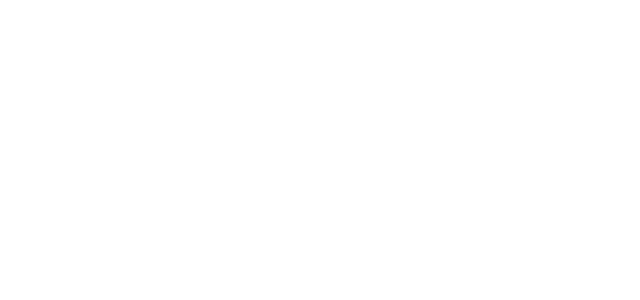
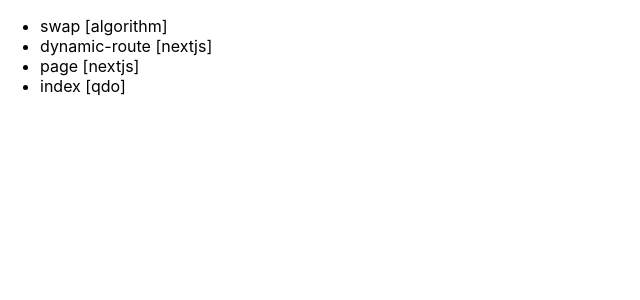
Before and after one commit to brainvader/qdo, a Next.js app: page /quiz in a window 1280 px wide. Shown: the top 300 px of the page, without its empty margins (0-640 px from the left). Built offline with nearby package versions, Linux system fonts and the light colour scheme.

Commit message:
Add index headings

```diff
--- a/pages/quiz/index.tsx
+++ b/pages/quiz/index.tsx
@@ -1,6 +1,7 @@
 import path from 'path'
 
 import { GetStaticPropsContext, GetStaticPropsResult } from 'next'
+import Link from 'next/link'
 
 import { walk, readQuiz, Quiz } from '../../utils/helper'
 
@@ -8,12 +9,27 @@
     quizzes: Quiz[]
 }
 
-// Display All Quizzes like alphabetical order
+// Display All items like index
 export default function QuizList({ quizzes }: QuizListProps) {
     return (
         <ul>
             {
-                quizzes.map((quiz, i) => <div key={i}>{quiz.path}</div>)
+                quizzes.map((quiz, i) => {
+                    const slug = quiz.slug
+                    const base = path.parse(slug).dir
+                    const categoryPath = path.relative('/quiz/', slug)
+                    const category = path.parse(categoryPath).dir
+                    // quiz.html => quiz
+                    const indexHeading = path.parse(slug).name
+
+                    return (
+                        <li key={i}>
+                            < Link href={path.join(base, indexHeading)}>
+                                <a>{`${indexHeading} [${category}]`}</a>
+                            </Link >
+                        </li>
+                    )
+                })
             }
         </ul >
     )
```
